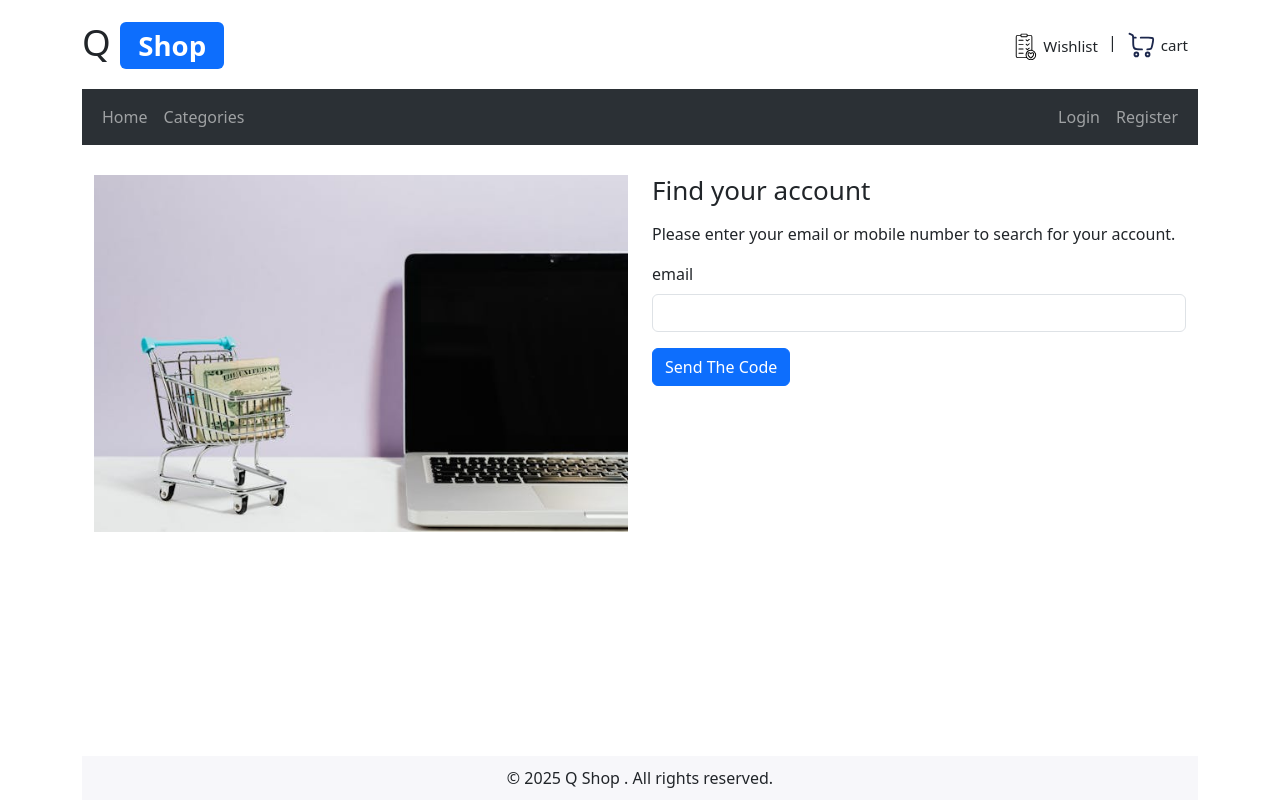
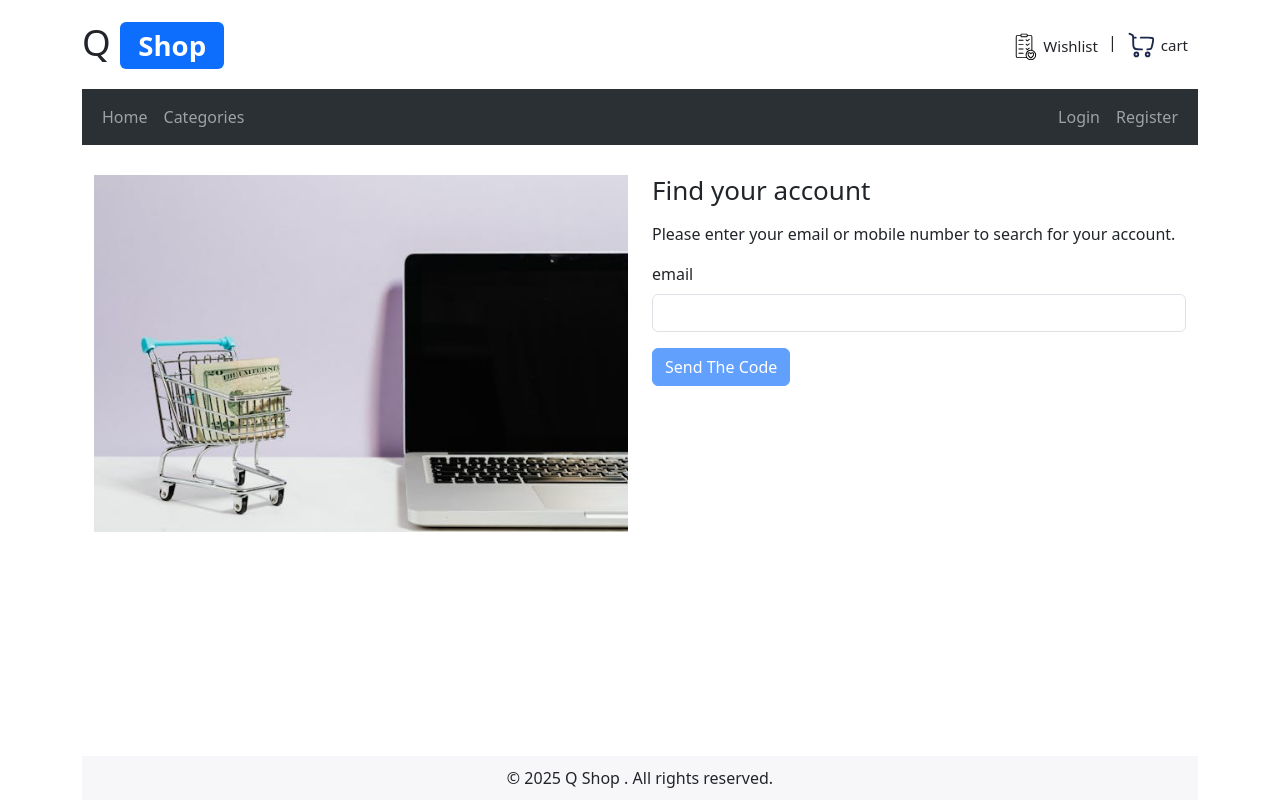
Before and after one commit to AnasAttar10/eCommerce_Frontend, a React (Vite) app: page /auth/forgot-password in a window 1280 px wide. Built offline with nearby package versions, Linux system fonts and the light colour scheme; no server answers.

Commit message:
Update ForgotPasswordForm.tsx

```diff
--- a/src/components/forms/ForgotPasswordForm.tsx
+++ b/src/components/forms/ForgotPasswordForm.tsx
@@ -48,7 +48,7 @@ const ForgotPasswordForm = () => {
           register={register}
           error={errors.email?.message}
         />
-        <Button variant="primary" type="submit">
+        <Button variant="primary" type="submit" disabled>
           {isLoading ? (
             <>
               <Spinner animation="border" size="sm"></Spinner> Loading ...
```
